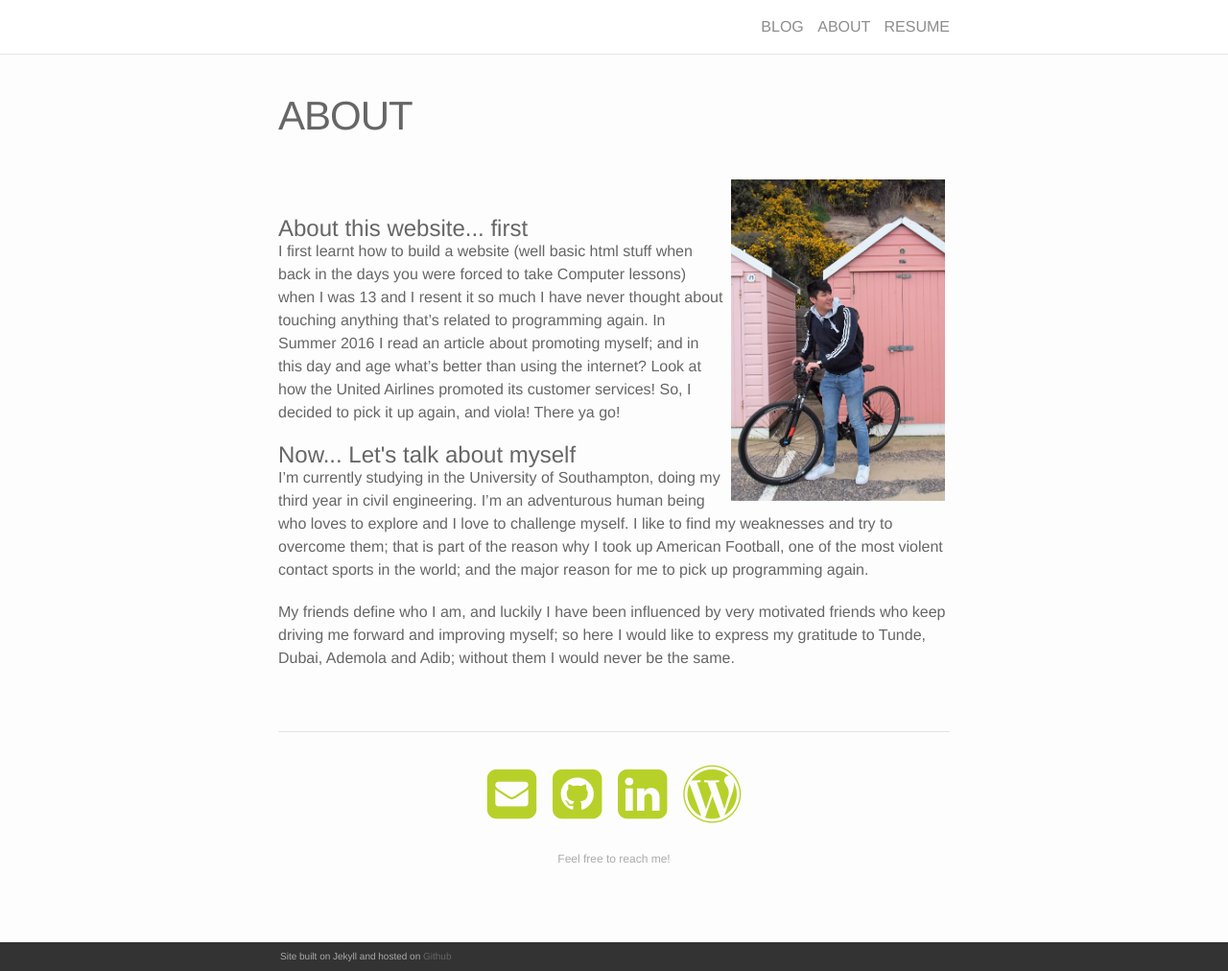
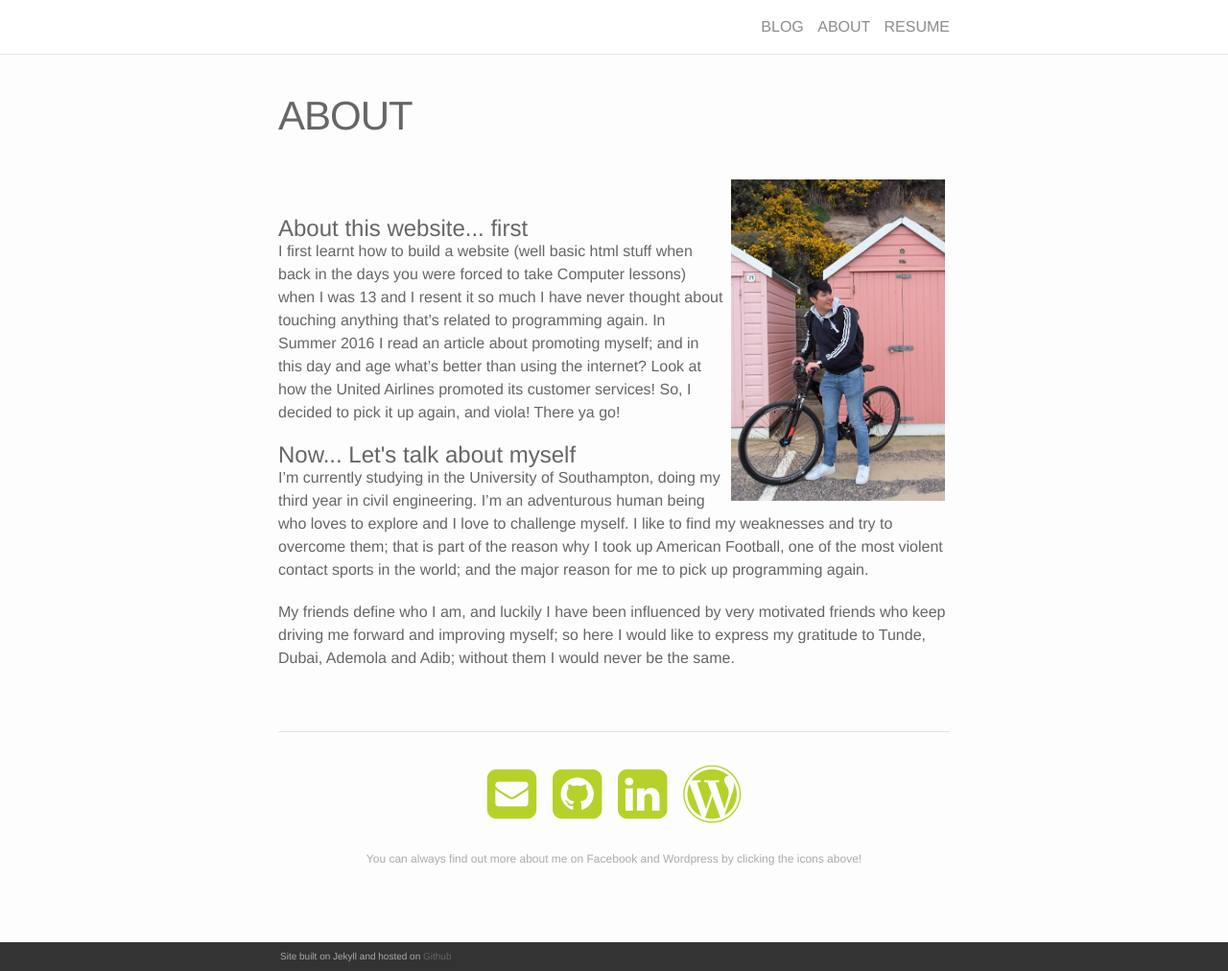
Before and after one commit to chwong1996/myhome, a Jekyll site: the page built from about.md, in a window 1280 px wide and 1012 px high. Shown: the whole window at 96% size. Built offline with Jekyll 4.4.1, drawn with Linux system fonts in a browser that asks for light colours; nearby versions of some CDN libraries.

Commit message:
Update about.md

```diff
--- a/about.md
+++ b/about.md
@@ -31,5 +31,5 @@ My friends define who I am, and luckily I have been influenced by very motivated
 </span>
 
 <div class="col three caption">
-	Feel free to reach me!
+	You can always find out more about me on Facebook and Wordpress by clicking the icons above!
 </div>
```
